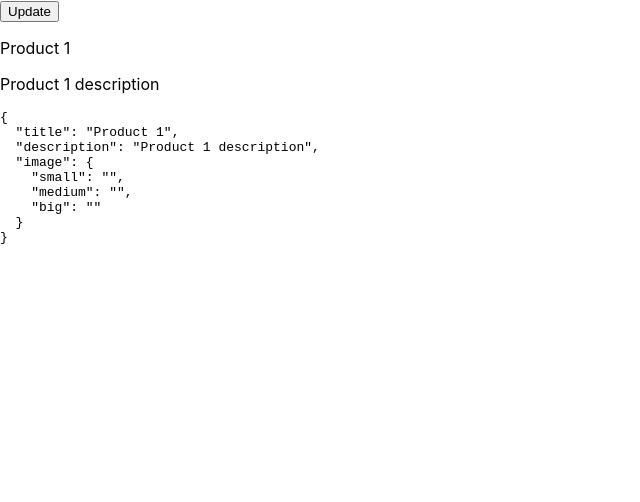
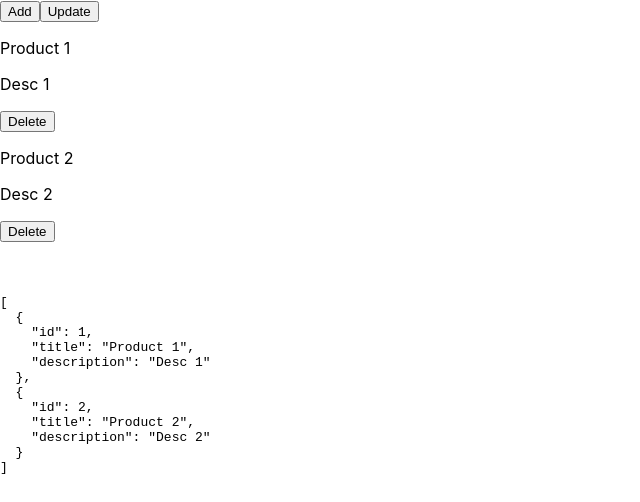
Before and after one commit to jkevxx/01-usestate-apps, a React (Create React App) app: page / in a window 1280 px wide. Shown: the top 502 px of the page, without its empty margins (0-640 px from the left). Built offline with nearby package versions, Linux system fonts and the light colour scheme.

Commit message:
Shopping Cart App completed

```diff
--- a/src/App.js
+++ b/src/App.js
@@ -1,10 +1,11 @@
 import './App.css';
+import ShoppingCartApp from './components/5ShoppingCart/ShoppingCartApp';
 // import TodoApp from './components/todo/TodoApp';
 
 // import Counter from './components/1Counter/CounterApp';
 // import ConditionalApp from './components/2Conditional/ConditionalApp';
 // import ErrorApp from './components/3Error/ErrorApp';
-import ProductApp from './components/4Product/ProductApp';
+// import ProductApp from './components/4Product/ProductApp';
 
 function App() {
   return (
@@ -13,7 +14,8 @@ function App() {
       {/* <Counter /> */}
       {/* <ConditionalApp /> */}
       {/* <ErrorApp /> */}
-      <ProductApp />
+      {/* <ProductApp /> */}
+      {<ShoppingCartApp />}
     </div>
   );
 }
--- a/src/components/5ShoppingCart/ShoppingCartApp.jsx
+++ b/src/components/5ShoppingCart/ShoppingCartApp.jsx
@@ -1,9 +1,68 @@
-import React from "react";
+import React, { useState } from "react";
+
+const initialCart = [
+  { id: 1, title: "Product 1", description: "Desc 1" },
+  { id: 2, title: "Product 2", description: "Desc 2" },
+];
 
 function ShoppingCartApp() {
+  const [cart, setCart] = useState(initialCart);
+
+  const deleteProduct = (productId) => {
+    console.log(productId);
+    const changeCart = cart.filter((product) => product.id !== productId);
+    setCart(changeCart);
+  };
+
+  const addProduct = (newProduct) => {
+    newProduct.id = Date.now();
+    //if you want to add first newProduct change order [...cart, newProduct] otherwise [newProduct, ...cart]
+    const changedCart = [newProduct, ...cart];
+    setCart(changedCart);
+    console.log(newProduct);
+  };
+
+  const updateProduct = (editProduct) => {
+    const changedCart = cart.map((product) =>
+      product.id === editProduct.id ? editProduct : product
+    );
+    setCart(changedCart);
+  };
+
   return (
     <div>
-      <span>ShoppingCartApp</span>
+      <button
+        onClick={() =>
+          addProduct({ title: "Product 3", description: "Desc 3" })
+        }
+      >
+        Add
+      </button>
+
+      <button
+        onClick={() =>
+          updateProduct({
+            id: 1,
+            title: "New title",
+            description: "new description",
+          })
+        }
+      >
+        Update
+      </button>
+
+      {cart.map((product) => (
+        <div key={product.id}>
+          <p>{product.title}</p>
+          <p>{product.description}</p>
+          <button onClick={() => deleteProduct(product.id)}>Delete</button>
+          <br />
+        </div>
+      ))}
+
+      <br />
+      <br />
+      <pre>{JSON.stringify(cart, null, 2)}</pre>
     </div>
   );
 }
```
